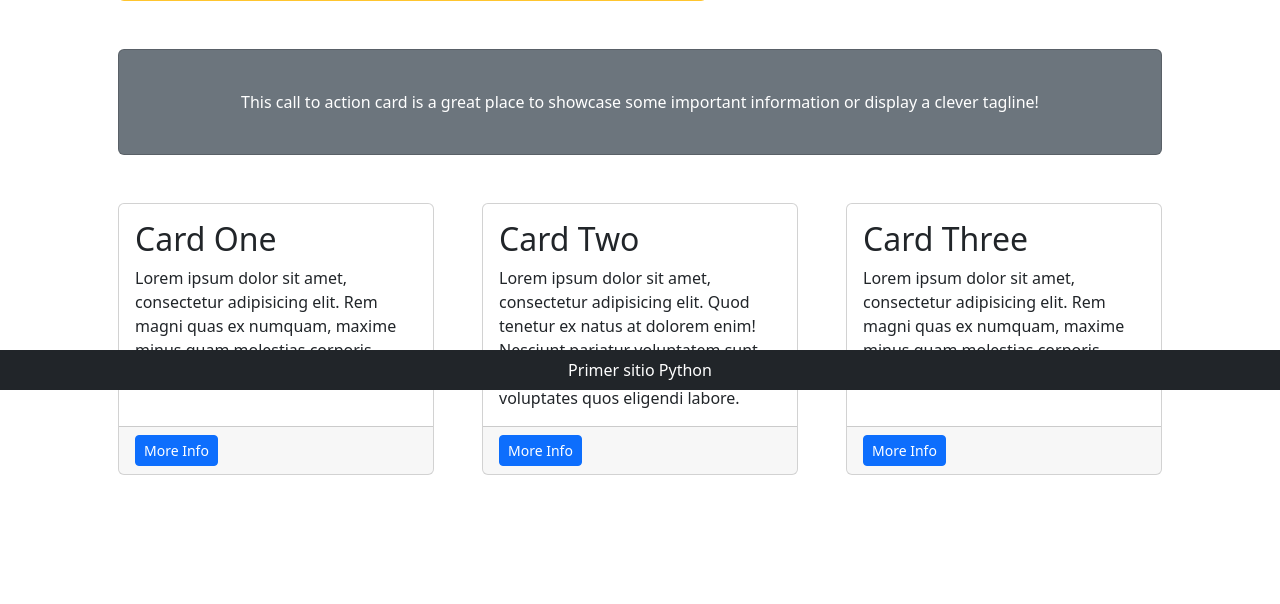
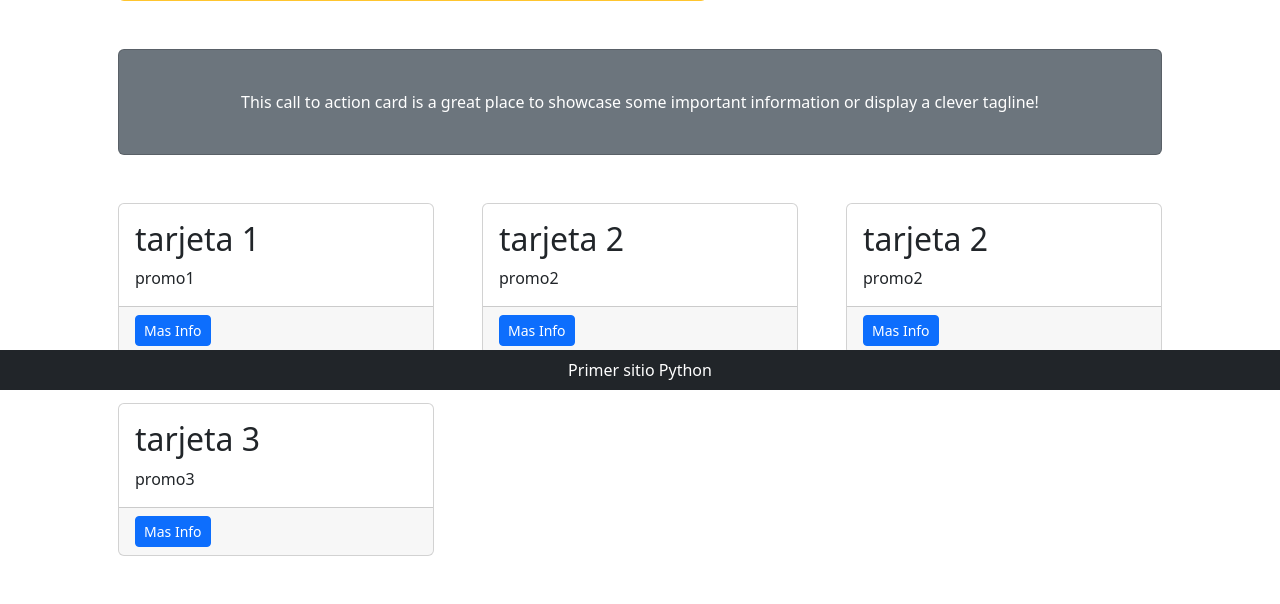
Before and after one commit to JuanManzanelli/prepython3, a Django app: page / in a window 1280 px wide. Shown: the part 410-1014 px from the top of the page. Before the commit the page ends 885 px from the top, so only its background shows below. Run offline with Django 5.2, Linux system fonts and the light colour scheme; some libraries are stand-ins or nearby versions.

Commit message:
index consultas

```diff
--- a/project/Clase/models.py
+++ b/project/Clase/models.py
@@ -26,5 +26,5 @@ class Comision(models.Model):
     profesor = models.ForeignKey(Profesor, on_delete=models.SET_NULL, null=True, blank=True)
     estudiante = models.ManyToManyField(Estudiante)
 
-    def __str__(self) -> str:
-        return str(self.nombre)
+    def __str__(self):
+        return f"{self.nombre}, {self.curso}, {self.profesor}, {self.estudiante}"
--- a/project/core/templates/core/componentes/card.html
+++ b/project/core/templates/core/componentes/card.html
@@ -0,0 +1,10 @@
+<div class="col-md-4 mb-5">
+    <div class="card h-100">
+        <div class="card-body">
+            <h2 class="card-title">{{ titulo }}</h2>
+            <p class="card-text">{{ texto }}</p>
+        </div>
+        <div class="card-footer"><a class="btn btn-primary btn-sm" href="#!">Mas Info</a></div>
+    </div>
+
+</div>
--- a/project/core/templates/core/index.html
+++ b/project/core/templates/core/index.html
@@ -22,32 +22,9 @@
                 </div>
                 <!-- Content Row-->
                 <div class="row gx-4 gx-lg-5">
-                    <div class="col-md-4 mb-5">
-                        <div class="card h-100">
-                            <div class="card-body">
-                                <h2 class="card-title">Card One</h2>
-                                <p class="card-text">Lorem ipsum dolor sit amet, consectetur adipisicing elit. Rem magni quas ex numquam, maxime minus quam molestias corporis quod, ea minima accusamus.</p>
-                            </div>
-                            <div class="card-footer"><a class="btn btn-primary btn-sm" href="#!">More Info</a></div>
-                        </div>
-                    </div>
-                    <div class="col-md-4 mb-5">
-                        <div class="card h-100">
-                            <div class="card-body">
-                                <h2 class="card-title">Card Two</h2>
-                                <p class="card-text">Lorem ipsum dolor sit amet, consectetur adipisicing elit. Quod tenetur ex natus at dolorem enim! Nesciunt pariatur voluptatem sunt quam eaque, vel, non in id dolore voluptates quos eligendi labore.</p>
-                            </div>
-                            <div class="card-footer"><a class="btn btn-primary btn-sm" href="#!">More Info</a></div>
-                        </div>
-                    </div>
-                    <div class="col-md-4 mb-5">
-                        <div class="card h-100">
-                            <div class="card-body">
-                                <h2 class="card-title">Card Three</h2>
-                                <p class="card-text">Lorem ipsum dolor sit amet, consectetur adipisicing elit. Rem magni quas ex numquam, maxime minus quam molestias corporis quod, ea minima accusamus.</p>
-                            </div>
-                            <div class="card-footer"><a class="btn btn-primary btn-sm" href="#!">More Info</a></div>
-                        </div>
-                    </div>
+                    {% include 'core/componentes/card.html' with titulo="tarjeta 1" texto="promo1" %}
+                    {% include 'core/componentes/card.html' with titulo="tarjeta 2" texto="promo2" %}
+                    {% include 'core/componentes/card.html' with titulo="tarjeta 2" texto="promo2" %}
+                    {% include 'core/componentes/card.html' with titulo="tarjeta 3" texto="promo3" %}
                 </div>
 {% endblock contenido%}
```
Also changed, not shown: project/Clase/templates/Clase/index.html (+21 -11 lines), project/region/templates/region/index.html (+7 -9 lines), project/db.sqlite3.
